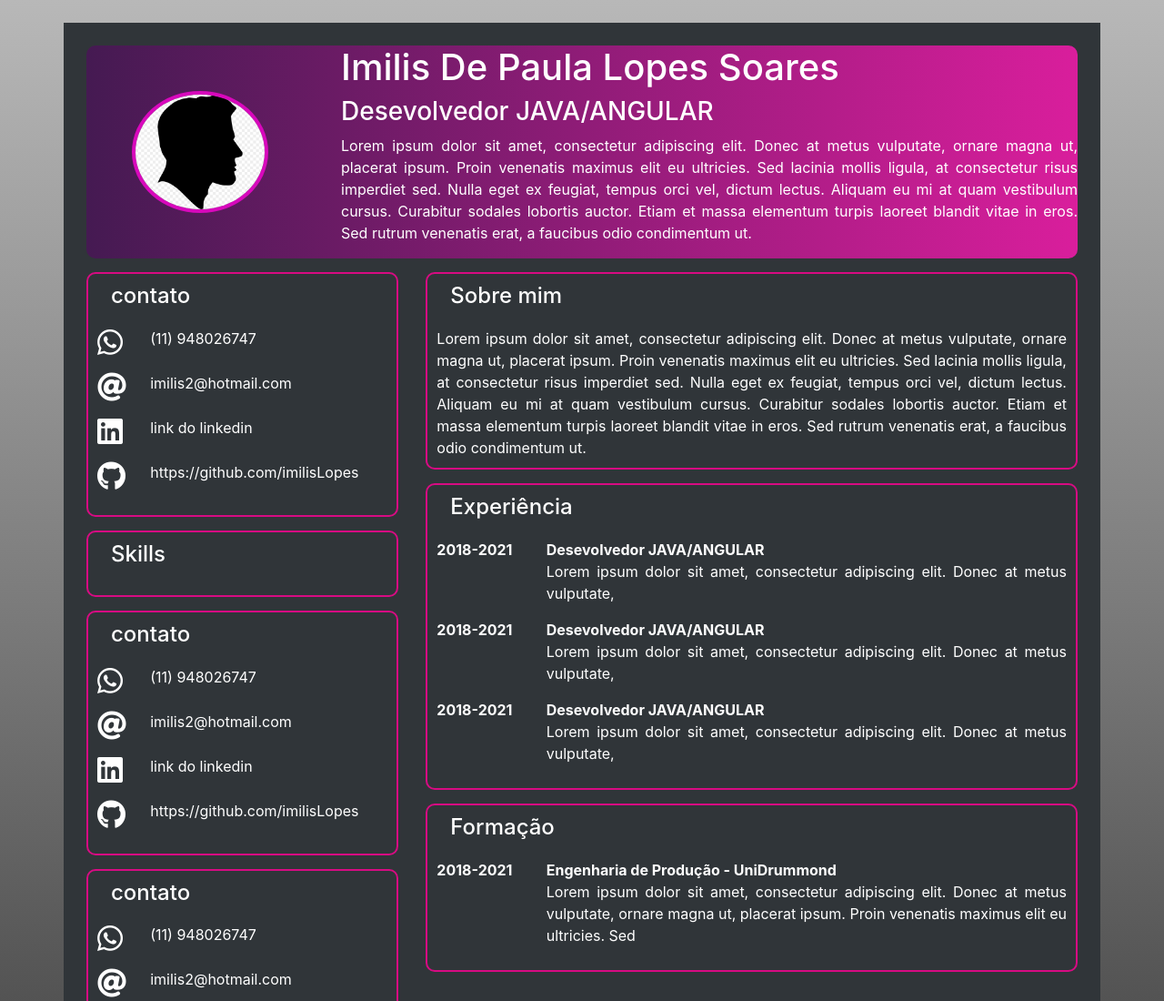
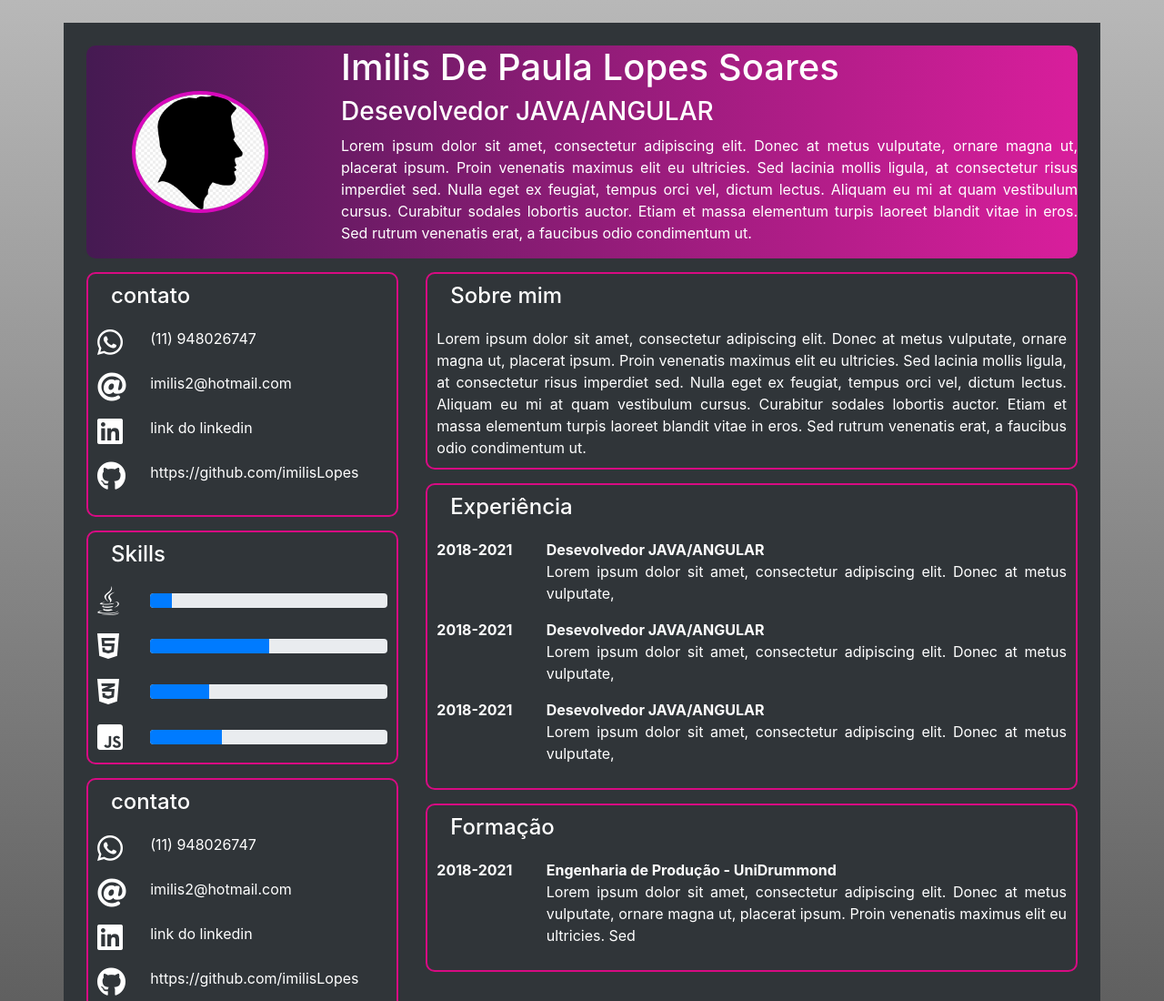
Before and after one commit to imilisLopes/curriculo-criativo, a plain HTML site: page index.html in a window 1280 px wide. Shown: the top 1100 px of the page at 91% size. Drawn offline with nearby package versions, Linux system fonts and the light colour scheme.

Commit message:
inserindo o progresso

```diff
--- a/index.html
+++ b/index.html
@@ -24,7 +24,8 @@
                         <div class="col-3">
                             <div class="imagem">
 
-                                <img width="150px" src="img/perfil.jpg" alt="foto do perfil" class="rounded-circle foto">
+                                <img width="150px" src="img/perfil.jpg" alt="foto do perfil"
+                                    class="rounded-circle foto">
                             </div>
 
 
@@ -88,8 +89,55 @@
                                 <h4>Skills</h4>
                             </div>
                             <div class="row">
+                                <div class="col-2"><i class="fab fa-java fa-2x"></i>
+                                </div>
+                                <div class="col-10">
+                                    <div class="progress mt-2">
+                                        <div class="progress-bar barra-de-progresso" role="progressbar"
+                                            style="width: 9%" aria-valuenow="25" aria-valuemin="0" aria-valuemax="100">
+                                        </div>
+                                    </div>
+                                </div>
+                            </div>
 
+                            <div class="row mt-3">
+                                <div class="col-2"><i class="fab fa-html5 fa-2x"></i>
+                                </div>
+                                <div class="col-10">
+                                    <div class="progress mt-2">
+                                        <div class="progress-bar barra-de-progresso" role="progressbar"
+                                            style="width: 50%" aria-valuenow="25" aria-valuemin="0" aria-valuemax="100">
+                                        </div>
+                                    </div>
+                                </div>
                             </div>
+
+                            <div class="row mt-3">
+                                <div class="col-2"><i class="fab fa-css3-alt fa-2x"></i>
+                                </div>
+                                <div class="col-10">
+                                    <div class="progress mt-2">
+                                        <div class="progress-bar barra-de-progresso" role="progressbar"
+                                            style="width: 25%" aria-valuenow="25" aria-valuemin="0" aria-valuemax="100">
+                                        </div>
+                                    </div>
+                                </div>
+                            </div>
+
+
+                            <div class="row mt-3">
+                                <div class="col-2"><i class="fab fa-js-square fa-2x"></i>
+                                </div>
+                                <div class="col-10">
+                                    <div class="progress mt-2">
+                                        <div class="progress-bar barra-de-progresso" role="progressbar"
+                                            style="width: 30%" aria-valuenow="25" aria-valuemin="0" aria-valuemax="100">
+                                        </div>
+                                    </div>
+                                </div>
+                            </div>
+
+
                         </section>
 
 
```
